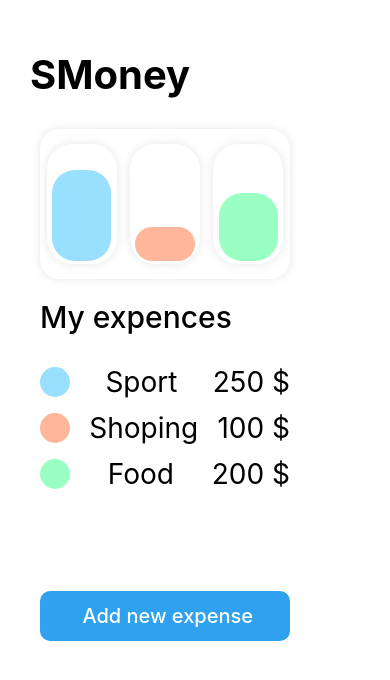
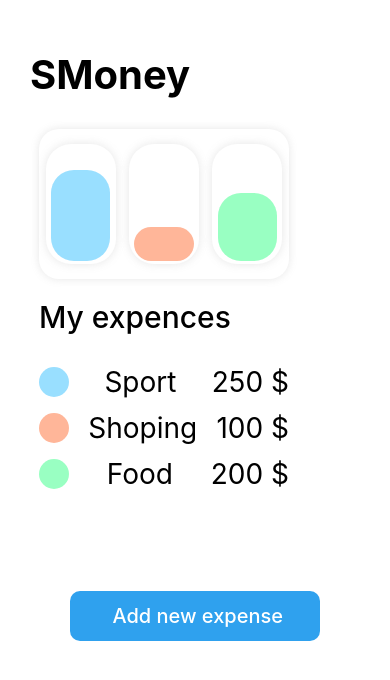
Before and after one commit to TechGolum/SMoney, a React Native app: screen / in a window 390 px wide. Shown: the top 680 px of the page. Built offline with nearby package versions, Linux system fonts and the light colour scheme.

Commit message:
fixed items alignment

```diff
--- a/App.js
+++ b/App.js
@@ -39,6 +39,7 @@ const styles = StyleSheet.create({
   container: {
     flex: 1,
     backgroundColor: '#fff',
+    width : '100%'
   },
   header:{
     marginTop : 50,
@@ -48,7 +49,8 @@ const styles = StyleSheet.create({
   },
   expView : {
     marginTop : 30,
-    marginLeft : 40,
+    width : '80%',
+    alignSelf : 'center'
   },
   expText:{
     fontSize : 30,
@@ -62,6 +64,7 @@ const styles = StyleSheet.create({
     height : 50,
     justifyContent : 'center',
     alignItems : 'center',
-    borderRadius : 10
+    borderRadius : 10,
+    alignSelf : 'center'
   }
 });
--- a/Modules/NewExpense.js
+++ b/Modules/NewExpense.js
@@ -22,7 +22,7 @@ export default function NewExpense(props)
 
                 <Text style = {styles.header}>Add new expence</Text>
 
-                <View>
+                <View style = {{width : '100%', alignItems : 'center'}}>
                     <Text style = {styles.stext}>Choose category:</Text>
                     <View style = {styles.categories}>
                         <Category name = 'school' text = 'Study' onTouchEnd = {() => {setSelected('Study')}} selected = {selected}/>
@@ -38,7 +38,7 @@ export default function NewExpense(props)
                     </View>
                 </View>
 
-                <View>
+                <View style = {{width : '100%', alignItems : 'center'}}>
                     <Text style = {styles.stext}>How much have you spent?</Text>
                     <TextInput placeholder = "  $$$" style = {styles.input} onChangeText = {setText} value = {' ' + text.replace(' ', '')} keyboardType  = 'numeric'/>
                 </View>
@@ -70,12 +70,12 @@ const styles = StyleSheet.create({
         backgroundColor : 'white',
         bottom : 0,
         width : '100%',
-        height : '90%',
-        marginLeft : 30
+        height : '100%',
     },
     header : {
-        marginTop : 50,
+        marginTop : 20,
         marginBottom : 20,
+        marginLeft : 30,
         fontSize : 30,
         fontWeight : '600'
     },
@@ -91,7 +91,8 @@ const styles = StyleSheet.create({
         borderRadius : 10,
         justifyContent : 'center',
         alignItems : 'center',
-        marginTop : 30
+        marginTop : 30,
+        alignSelf : 'center'
     },
     input : {
         width : 250,
--- a/app.json
+++ b/app.json
@@ -17,13 +17,10 @@
       "**/*"
     ],
     "ios": {
-      "supportsTablet": true
+      "bundleIdentifier": "com.pole4ka.SMoney"
     },
     "android": {
-      "adaptiveIcon": {
-        "foregroundImage": "./assets/adaptive-icon.png",
-        "backgroundColor": "#FFFFFF"
-      }
+      "package": "com.pole4ka.SMoney"
     },
     "web": {
       "favicon": "./assets/favicon.png"
```
